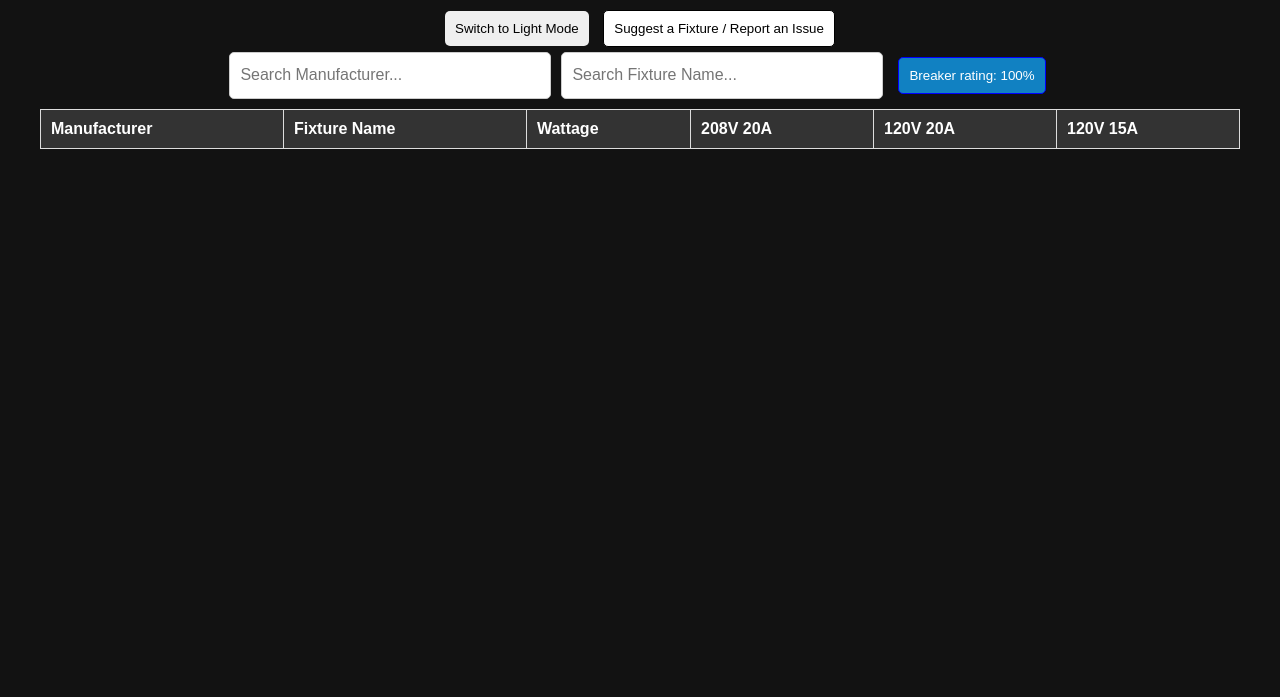
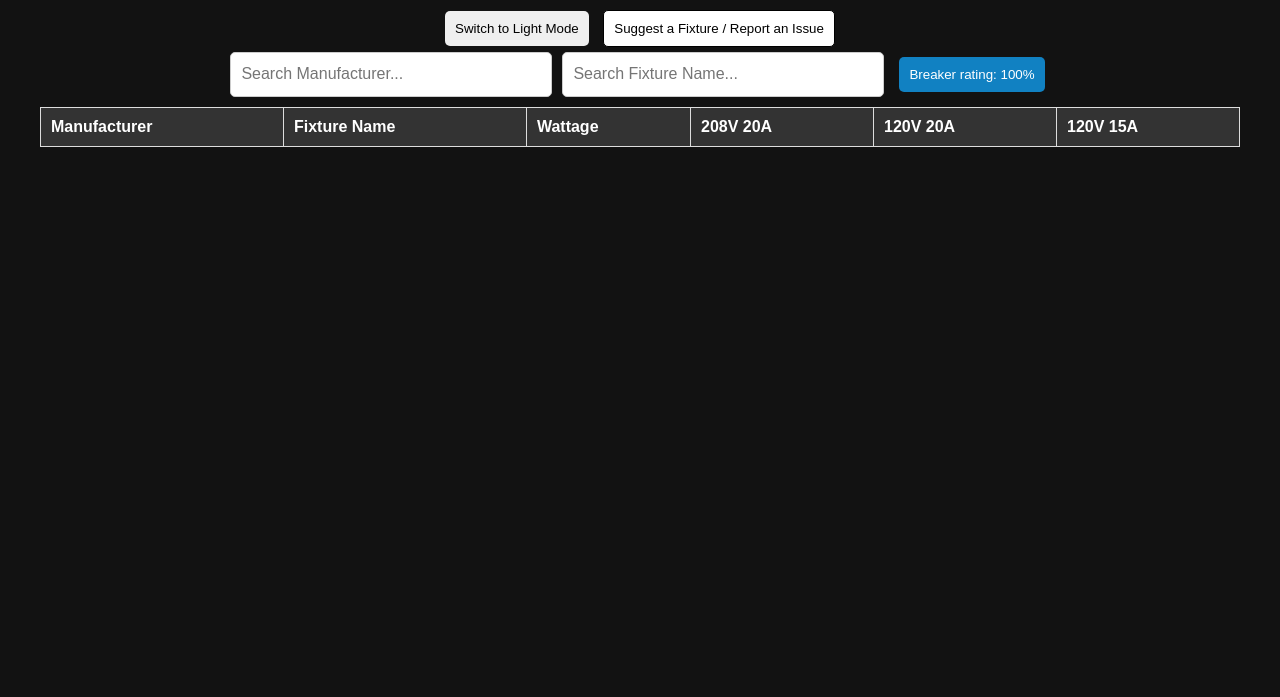
Before and after one commit to Antman7896/Wattage, a plain HTML site: page index.html in a window 1280 px wide. Shown: the part 103-800 px from the top of the page. Drawn offline with Linux system fonts and the light colour scheme; no server answers.

Commit message:
Update index.html

```diff
--- a/index.html
+++ b/index.html
@@ -71,7 +71,7 @@
 .breaker-button {
     background-color: rgb(17, 129, 194);
     color: white;
-    border: 1px solid blue;
+    border: 1px rgb(17, 129, 194);
 }
         }
     </style>
```
